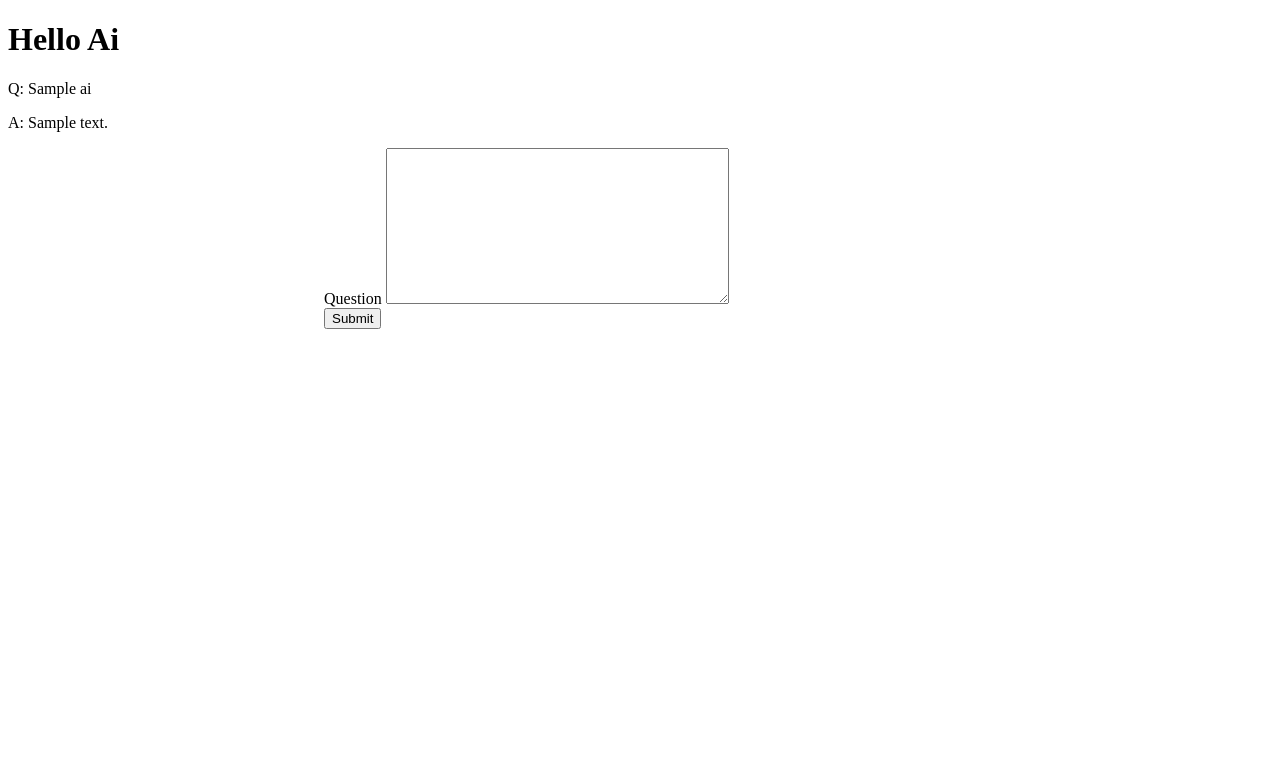
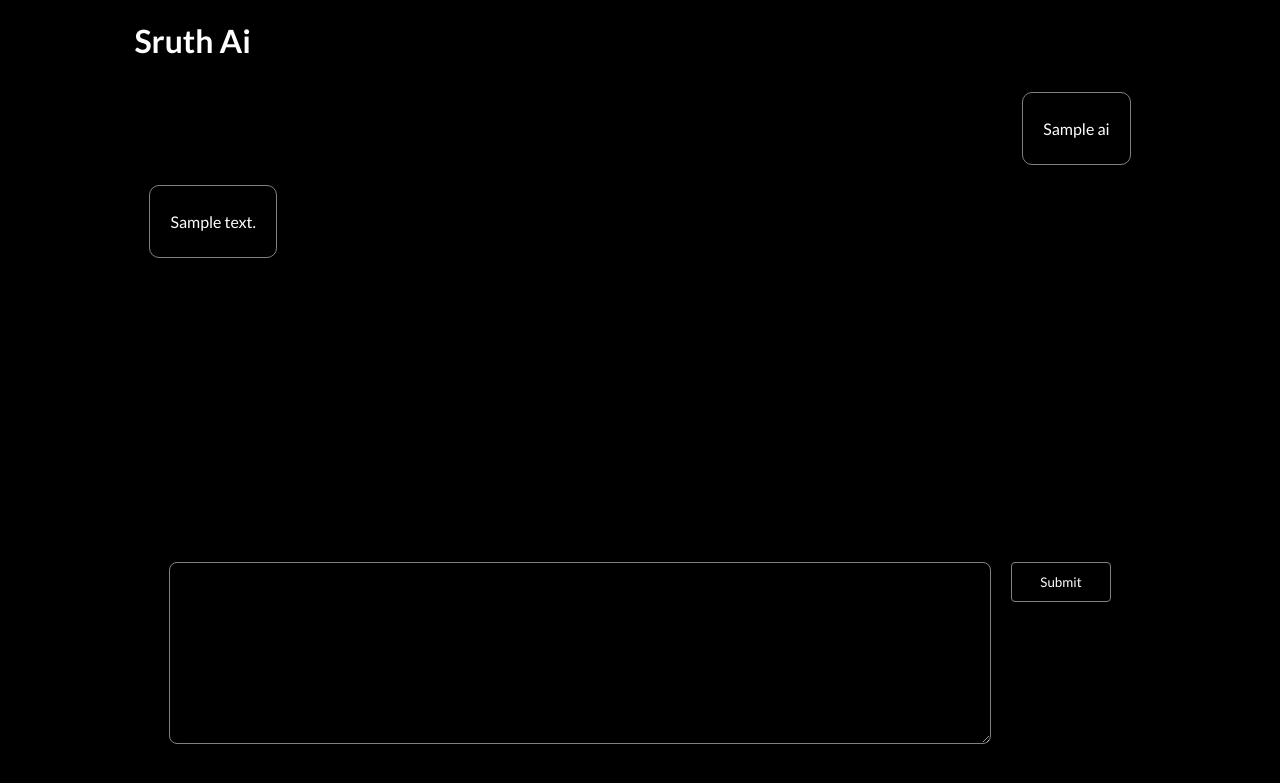
Before and after one commit to Asifmahmud436/Sruth, a Django app: page / in a window 1280 px wide. Shown: the top 783 px of the page. Run offline with Django 5.2, Linux system fonts and the light colour scheme; tables that the repository leaves empty hold one stand-in row (values such as "Sample post"); some libraries are stand-ins or nearby versions.

Commit message:
the project is finished

```diff
--- a/ai/templates/index.html
+++ b/ai/templates/index.html
@@ -1,25 +1,125 @@
-
 <!DOCTYPE html>
 <html lang="en">
 <head>
     <meta charset="UTF-8">
     <meta name="viewport" content="width=device-width, initial-scale=1.0">
-    <title>AI chats</title>
+    <link rel="preconnect" href="https://fonts.googleapis.com">
+    <link rel="preconnect" href="https://fonts.gstatic.com" crossorigin>
+    <link href="https://fonts.googleapis.com/css2?family=Lato:ital,wght@0,100;0,300;0,400;0,700;0,900;1,100;1,300;1,400;1,700;1,900&display=swap" rel="stylesheet">
+
+    <title>Ai Design</title>
+
+    <style>
+        *{
+            font-family: "Lato", serif;
+            color: white;
+            background-color: black;
+
+        }
+        .header{
+            position: relative;
+
+        }
+        .content{
+            max-width: 80%;
+            margin: 0px auto;
+        }
+        .form-container{
+            max-width: 1044px;
+            margin: 0 auto;
+            display: flex;
+            justify-content: center;
+            align-items: center;
+        }
+        form{
+            display: flex;
+            justify-content: space-evenly;
+            gap: 20px;
+        }
+
+        form input[type=submit]{
+            width: 100px;
+            height: 40px;
+            border-radius: 4px;
+            border: 1px solid gray;
+        }
+        form textarea{
+            width: 800px;
+            border-radius: 8px;
+            padding: 10px;
+            border: 1px solid gray;
+        }
+
+        label[for='question']{
+            display: none;
+        }
+        .chat-container{
+            height: 60vh;
+            overflow-y: scroll;
+            display: flex;
+            flex-direction: column;
+            flex: 1;
+        }
+        .chat{
+            max-width: 50%;
+            padding: 10px 20px;
+            border-radius: 10px;
+            margin: 10px 15px;
+            border: 1px solid gray;
+        }
+        .answer-container{
+            display: flex;
+            align-self: flex-start;
+        }
+        .question-container{
+            display: flex;
+            align-self: flex-end;
+        }
+        label[for='id_question'] {
+            display: none;
+        }
+    </style>
 </head>
+
 <body>
-    <h1>Hello Ai</h1>
-    <div>
-        {% for chat in all_chat_list%}
-            <p>Q: {{ chat.question }}</p>
-            <p>A: {{ chat.answer }}</p>
-        {% endfor %}
+    <div class="content">
+        <div class="header">
+            <h1>Sruth Ai</h1>
+        </div>
+        <div class="chat-container">
+            {% for chat in all_chat_list %}
+                <div class="chat question-container">
+                    <p>{{chat.question}}</p>
+                </div>
+                <div class="chat answer-container">
+                    <p>{{chat.answer}}</p>
+                </div>
+            {% endfor %}
+        </div>
     </div>
     {% load crispy_forms_tags %}
-    <form style="width:50%; margin:auto;" method="post">
-        {% comment %} <h1>Add a Question</h1> {% endcomment %}
-        {% csrf_token %}
-        {{ form | crispy }}
-        <input type="submit" value="Submit" class="btn btn-primary">
-    </form>
+    {% comment %} Question Form {% endcomment %}
+    <div class="form-container">
+        <form method='post'>
+            {% csrf_token %}
+            {{ form }}
+            <input type='submit' value="Submit">
+        </form>
+    </div>
+
+    <script>
+        document.addEventListener("DOMContentLoaded", function () {
+            const chatContainer = document.querySelector(".chat-container");
+            function scrollToBottom() {
+                chatContainer.scrollTop = chatContainer.scrollHeight;
+            }
+
+            const observer = new MutationObserver(scrollToBottom);
+            observer.observe(chatContainer, { childList: true });
+
+            scrollToBottom();
+        });
+    </script>
+
 </body>
 </html>
--- a/ai/views.py
+++ b/ai/views.py
@@ -40,9 +40,13 @@ def ai_response(question):
     model="llama-3.3-70b-versatile",
     messages=[
         {
+            "role": "system",
+            "content": 'You are very empathic. You will give honest and genuine advice. But if anyone asks anything about you, You will say you are a cat named Sruth.'
+        },
+        {
             "role": "user",
             "content": question
-        },
+        }
 
     ],
     temperature=1,
```
